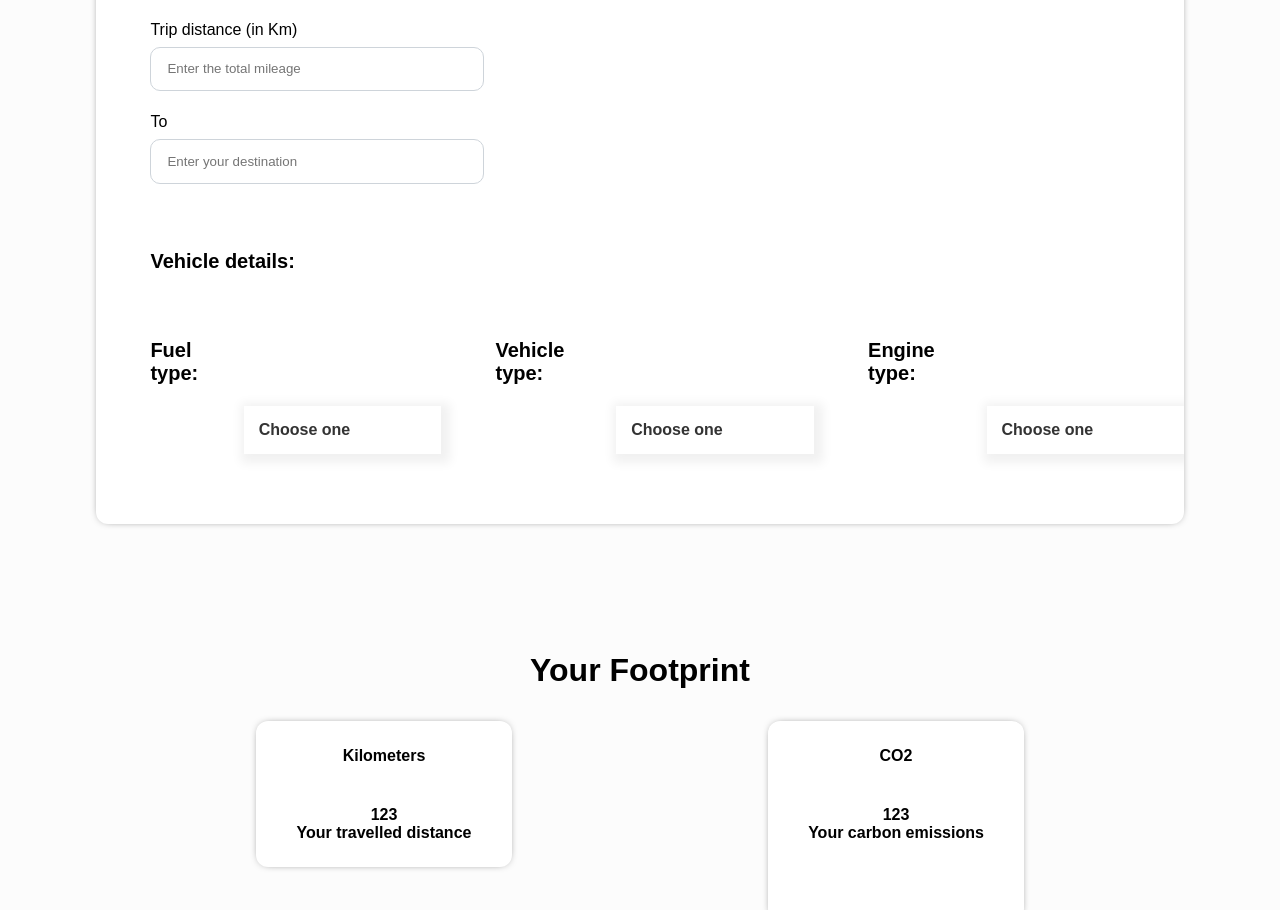
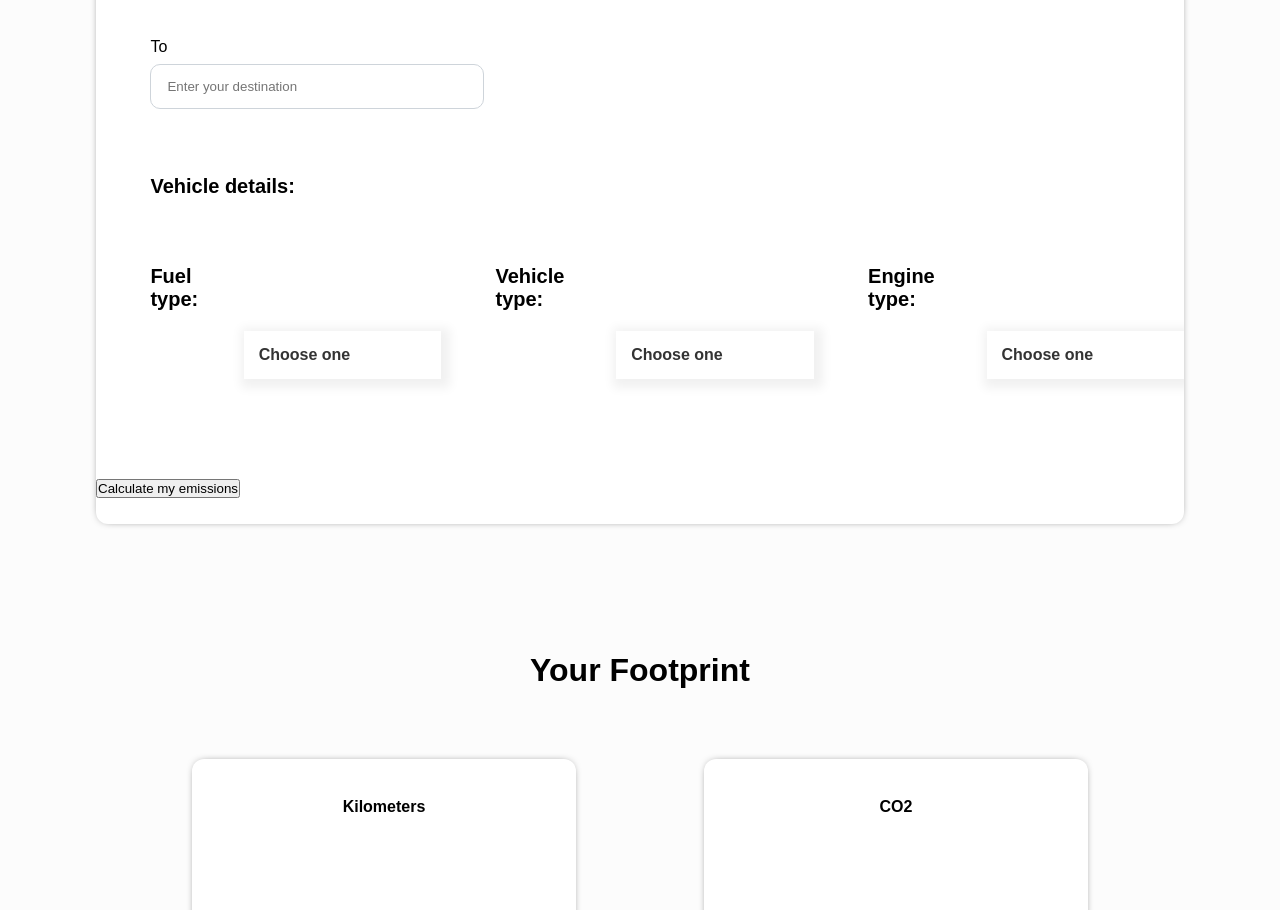
Before and after one commit to pinetoplabs/unmc-group-t-codebase, a React (Create React App) app: page / in a window 1280 px wide. Shown: the part 680-1590 px from the top of the page. Built offline with nearby package versions, Linux system fonts and the light colour scheme.

Commit message:
change layout

```diff
--- a/src/components/Home.js
+++ b/src/components/Home.js
@@ -38,6 +38,7 @@ export default function Home() {
           <h5>Trip details:</h5>
         </div>
 
+        <div className="row">
           <div className="originInput">
             <label className="inputTitle">From</label>
             <div className="inputflex">
@@ -49,6 +50,7 @@ export default function Home() {
             <label className="inputTitle">Trip distance (in Km)</label>
             <div className="inputflex">
               <input type="number" placeholder="Enter the total mileage" />
+            </div>
           </div>
         </div>
 
--- a/src/components/navbar.css
+++ b/src/components/navbar.css
@@ -115,3 +115,16 @@ input {
   border: 0;
   outline: 0;
 }
+
+.row {
+  display: flex;
+  padding-left: 4%;
+}
+
+.mileageInput {
+  padding-left: 30%;
+}
+
+.destinationInput {
+  padding-top: 3%;
+}
--- a/src/components/result.css
+++ b/src/components/result.css
@@ -11,31 +11,38 @@
 }
 
 .cardContainer1 {
-  min-width: 20%;
+  min-width: 30%;
   max-height: fit-content;
   box-shadow: 0px 0px 10px -5px;
   border-radius: 0.75rem !important;
   margin-top: 2rem !important;
   background-color: white;
-  margin-left: 20%;
+  margin-left: 15%;
 }
 
 .cardContainer2 {
-  min-width: 20%;
-  min-height: 200px;
+  min-width: 30%;
+  max-height: fit-content;
   box-shadow: 0px 0px 10px -5px;
   border-radius: 0.75rem !important;
   margin-top: 2rem !important;
   flex-direction: column;
   background-color: white;
-  margin-left: 20%;
+  margin-left: 10%;
 }
 
 .displayRow {
   display: flex;
-  max-width: 200%;
+  margin-top: 3%;
+  margin-bottom: 5%;
 }
 
 .cardBody {
-  margin-top: 20%;
+  margin-top: 50%;
 }
+
+.cardDescription {
+  margin-top: 5%;
+  font-weight: 300 !important;
+  color: grey;
+}
```
Lines whose indentation alone changed are shown as unchanged.
